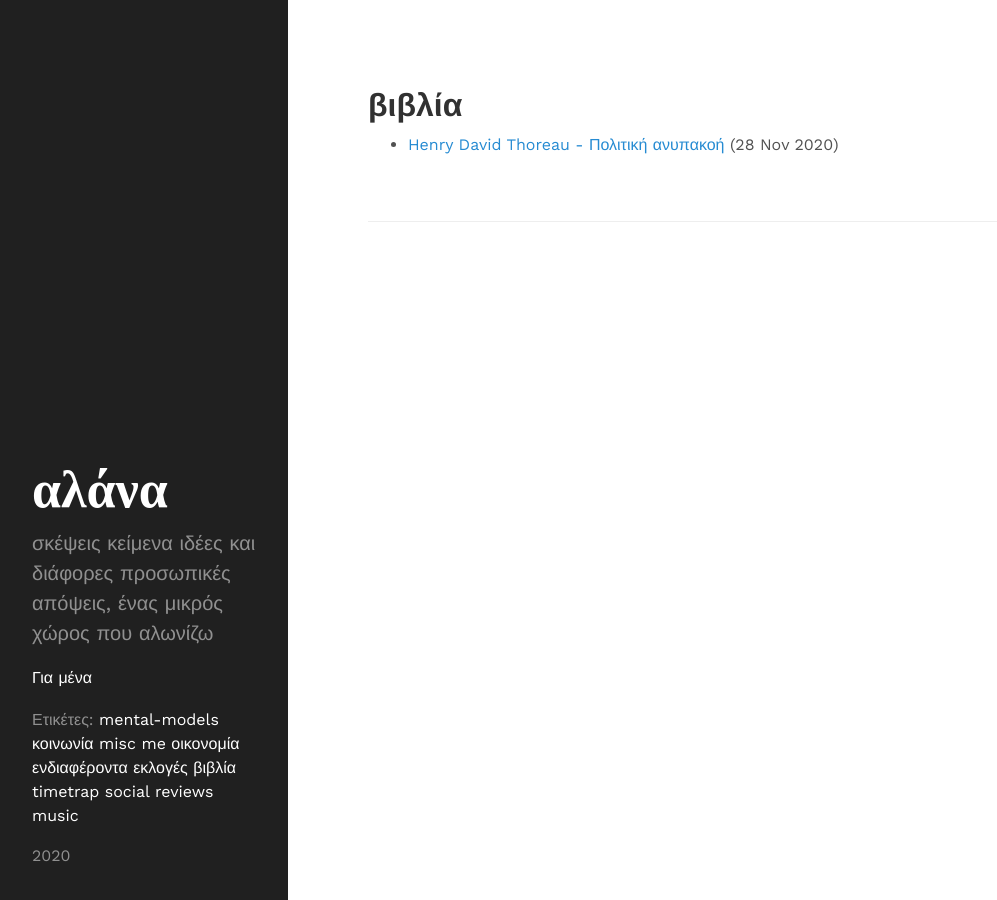
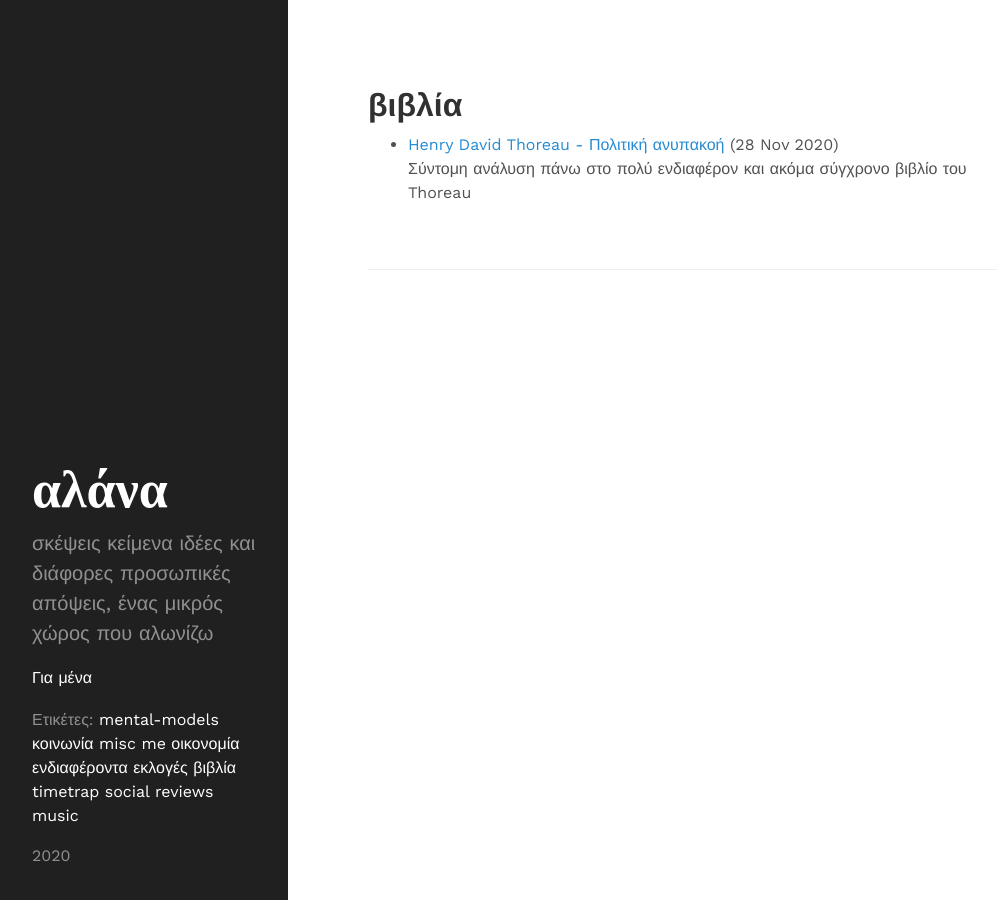
Before and after one commit to chief/chief.github.io, a Jekyll site: the page built from tag/βιβλία.md, in a window 1280 px wide. Shown: the whole page, without its empty margins (0-997 px from the left). Built offline with Jekyll 4.4.1, drawn with Linux system fonts in a browser that asks for light colours.

Commit message:
Add description

```diff
--- a/_posts/2020-11-28-politikh-anypakoh.md
+++ b/_posts/2020-11-28-politikh-anypakoh.md
@@ -2,7 +2,8 @@
 layout: post
 title: Henry David Thoreau - Πολιτική ανυπακοή
 tags: βιβλία
-image_url: chief.github.io/public/images/anypakoh/Henry_David_Thoreau.jpeg
+image_url: https://chief.github.io/public/images/anypakoh/Henry_David_Thoreau.jpeg
+description: Σύντομη ανάλυση πάνω στο πολύ ενδιαφέρον και ακόμα σύγχρονο βιβλίο του Thoreau
 ---
 
 Ο Thoreau εξετάζει την σχέση του ατόμου με την ευρύτερη κοινωνική δομή
```
